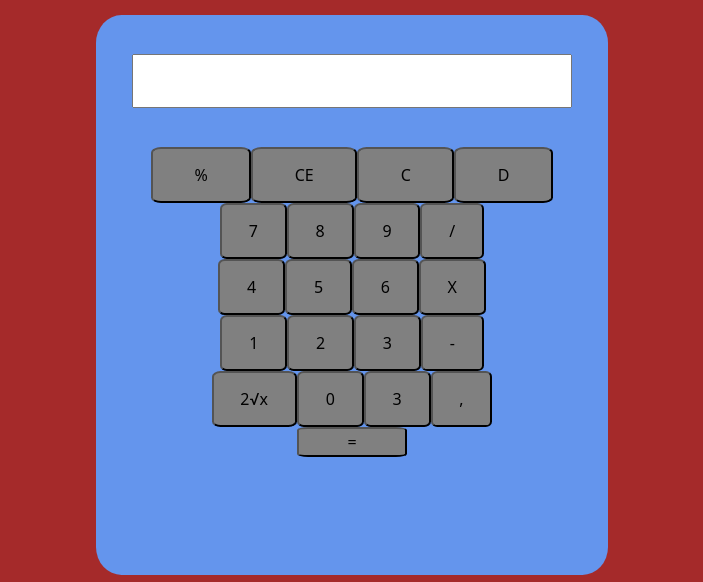
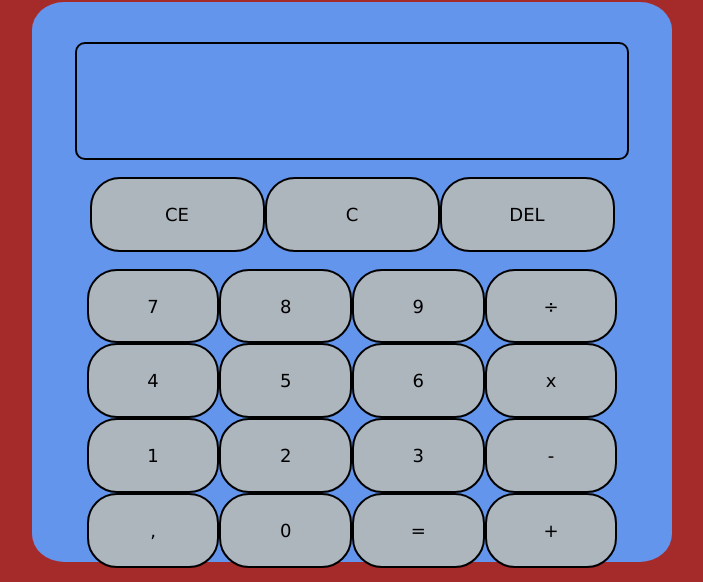
Before and after one commit to TardinRha/Calculadora, a plain HTML site: page calculadora.html in a window 1280 px wide. Shown: the part 105-687 px from the top of the page, without its empty margins (288-991 px from the left). Drawn offline with nearby package versions, Linux system fonts and the light colour scheme.

Commit message:
finishV1

```diff
--- a/calculadora.html
+++ b/calculadora.html
@@ -16,41 +16,41 @@
         <h1>Calculadora</h1>
     </header>
     <div class="container">
-
-        <textarea name="input" id="input" rows="2" readonly></textarea>
-
-        <div id="buttons1" class="div-button">
-            <button>%</button>
-            <button>CE</button>
-            <button>C</button>
-            <button>D</button>
+        <div id="textarea" class="div-textarea">
+            <textarea name="textComplete" id="textComplete" rows="2" readonly></textarea>
+            <textarea name="input" id="input" rows="2" readonly></textarea>
         </div>
-        <div id="buttons2" class="div-button button-maior">
-            <button>7</button>
-            <button>8</button>
-            <button>9</button>
-            <button>/</button>
+        <div id="buttons" class="buttons">
+            <div id="buttons1" class="div-button-1">
+                <button id="limpaUltimaEntrada" onclick="apagarUltimaEntrada()">CE</button>
+                <button id="limpaTudo" onclick="limparTudoTextArea()">C</button>
+                <button id="apagarUltimoNumero" onclick="apagarUltimoNumero()">DEL</button>
+            </div>
+            <div id="buttons2" class="div-button">
+                <button id="sete" onclick="clicarButton('sete')">7</button>
+                <button id="oito" onclick="clicarButton('oito')">8</button>
+                <button id="nove" onclick="clicarButton('nove')">9</button>
+                <button id="dividir" onclick="clicarButton('dividir')">÷</button>
+            </div>
+            <div id="buttons3" class="div-button">
+                <button id="quatro" onclick="clicarButton('quatro')">4</button>
+                <button id="cinco" onclick="clicarButton('cinco')">5</button>
+                <button id="seis" onclick="clicarButton('seis')">6</button>
+                <button id="multiplicar" onclick="clicarButton('multiplicar')">x</button>
+            </div>
+            <div id="buttons4" class="div-button">
+                <button id="um" onclick="clicarButton('um')">1</button>
+                <button id="dois" onclick="clicarButton('dois')">2</button>
+                <button id="tres" onclick="clicarButton('tres')">3</button>
+                <button id="subtrair" onclick="clicarButton('subtrair')">-</button>
+            </div>
+            <div id="buttons5" class="div-button">
+                <button id="virgula" onclick="clicarButton('virgula')">,</button>
+                <button id="zero" onclick="clicarButton('zero')">0</button>
+                <button id="igualdade"s onclick="botaoIgualdade()">=</button>
+                <button id="somar" onclick="clicarButton('somar')">+</button>
+            </div>
         </div>
-        <div id="buttons3" class="div-button button-maior">
-            <button>4</button>
-            <button>5</button>
-            <button>6</button>
-            <button>X</button>
-        </div>
-        <div id="buttons4" class="div-button button-maior">
-            <button>1</button>
-            <button>2</button>
-            <button>3</button>
-            <button>-</button>
-        </div>
-        <div id="buttons5" class="div-button button-maior">
-            <button>2√x</button>
-            <button>0</button>
-            <button>3</button>
-            <button>,</button>
-        </div>
-        <button>=</button>
-
     </div>
 
     <footer>
--- a/script.js
+++ b/script.js
@@ -0,0 +1,149 @@
+let entrada1 = 0;
+let entrada2 = 0;
+let operador = "";
+let resultado = 0;
+let textareaSuperior = document.getElementById("textComplete");
+let textareaInferior = document.getElementById("input");
+
+function limparTudoTextArea(){
+    textareaSuperior.textContent = "";
+    textareaInferior.textContent = "";
+}
+
+function apagarUltimaEntrada(){
+    textareaInferior.textContent = "";
+}
+
+function apagarUltimoNumero(){
+    textareaInferior.textContent = textareaInferior.textContent.slice(0, textareaInferior.textContent.length - 1);
+}
+
+ //clicar no botão
+ //se o operador nao tiver sido escolhido
+ //mostra o valor na tela
+ //se o operador for selecionado
+ //mostra o valor formado pra tela de cima junto com o operador
+ //proximo passo é selecionar o segundo valor da operação
+
+function clicarButton(id){
+    if(!operador){
+        if(id === "zero"){
+            textareaInferior.textContent += "0";
+        }
+        if(id === "um"){
+            textareaInferior.textContent += "1";
+        }
+        if(id === "dois"){
+            textareaInferior.textContent += "2";
+        }
+        if(id === "tres"){
+            textareaInferior.textContent += "3";
+        }
+        if(id === "quatro"){
+            textareaInferior.textContent += "4";
+        }
+        if(id === "cinco"){
+            textareaInferior.textContent += "5";
+        }
+        if(id === "seis"){
+            textareaInferior.textContent += "6";
+        }
+        if(id === "sete"){
+            textareaInferior.textContent += "7";
+        }
+        if(id === "oito"){
+            textareaInferior.textContent += "8";
+        }
+        if(id === "nove"){
+            textareaInferior.textContent += "9";
+        }
+        if(id === "virgula"){
+            textareaInferior.textContent += ".";
+        }
+        if(id === "somar"){
+            operador = "+";
+            entrada1 = Number(textareaInferior.textContent);
+            textareaSuperior.textContent = textareaInferior.textContent + " + ";
+            textareaInferior.textContent = "";
+        }
+        if(id === "subtrair"){
+            operador = "-";
+            entrada1 = Number(textareaInferior.textContent);
+            textareaSuperior.textContent = textareaInferior.textContent + " - ";
+            textareaInferior.textContent = "";
+        }
+        if(id === "dividir"){
+            operador = "/";
+            entrada1 = Number(textareaInferior.textContent);
+            textareaSuperior.textContent = textareaInferior.textContent + " / ";
+            textareaInferior.textContent = "";
+        }
+        if(id === "multiplicar"){
+            operador = "*";
+            entrada1 = Number(textareaInferior.textContent);
+            textareaSuperior.textContent = textareaInferior.textContent + " * ";
+            textareaInferior.textContent = "";
+        }
+    }
+
+    if(operador !== ""){
+        if(id === "zero"){
+            textareaInferior.textContent += "0";
+        }
+        if(id === "um"){
+            textareaInferior.textContent += "1";
+        }
+        if(id === "dois"){
+            textareaInferior.textContent += "2";
+        }
+        if(id === "tres"){
+            textareaInferior.textContent += "3";
+        }
+        if(id === "quatro"){
+            textareaInferior.textContent += "4";
+        }
+        if(id === "cinco"){
+            textareaInferior.textContent += "5";
+        }
+        if(id === "seis"){
+            textareaInferior.textContent += "6";
+        }
+        if(id === "sete"){
+            textareaInferior.textContent += "7";
+        }
+        if(id === "oito"){
+            textareaInferior.textContent += "8";
+        }
+        if(id === "nove"){
+            textareaInferior.textContent += "9";
+        }
+        if(id === "virgula"){
+            textareaInferior.textContent += ".";
+        }
+    }
+}
+
+//se clicar no botão de igual
+ //executar a operação de acordo com o operador
+ //acrescenta o segundo valor na tela de cima
+ //mostra o resultado da operação na tela de baixo
+function botaoIgualdade(){
+    entrada2 = Number(textareaInferior.textContent);
+    textareaSuperior.textContent += textareaInferior.textContent + " = ";
+
+    if(operador === "+"){
+        resultado = entrada1 + entrada2;
+    }
+    if(operador === "-"){
+        resultado = entrada1 - entrada2;
+    }
+    if(operador === "/"){
+        resultado = entrada1 / entrada2;
+    }
+    if(operador === "*"){
+        resultado = entrada1 * entrada2;
+    }
+
+    operador = "";
+    textareaInferior.textContent = resultado;
+}
--- a/style.css
+++ b/style.css
@@ -1,3 +1,8 @@
+
+html, body{
+    height: 100%;
+}
+
 body{
     display: flex;
     align-items: center;
@@ -8,24 +13,35 @@ body{
 }
 
 button{
-    background-color: gray;
-    padding-left: 10%;
-    padding-right: 10%;
-    border-radius: 10%;
+    background-color: #adb5bd;
+    width: 100%;
+    height: 100%;
+    font-size: large;
+    font-family: Verdana, Tahoma, sans-serif;
+    text-align: center;
+    border-radius: 30px;
+    border: #000 2px solid;
+}
+.buttons{
+    display: flex;
+    align-items: center;
+    flex-wrap: wrap;
+    justify-content: center;
+    height: 35%;
+}
+.div-button{
+    display: flex;
+    align-items: center;
+    width: 95%;
+    height: 40%;
 }
 
-.button-maior{
-    padding-left: 15%;
-    padding-right: 15%;
-}
-
-.div-button{
+.div-button-1{
     display: flex;
-    justify-content: center;
-    flex-wrap: nowrap;
-    flex-direction: row;
-    width: 85%;
-    height: 10%;
+    align-items: center;
+    margin: 3%;
+    width: 95%;
+    height: 40%;
 }
 
 footer{
@@ -33,15 +49,26 @@ footer{
 }
 
 header{
-    margin-top: 3%;
+    margin-top: 2%;
     margin-block-end: 2%;
+    font-family: Verdana, Tahoma, sans-serif;
+}
+.div-textarea{
+    display: flex;
+    flex-direction: column;
+    align-items: center;
+    border: solid 2px;
+    border-radius: 10px;
+    width: 90%;
+    padding: 5px;
+    margin-top: 15px;
 }
 
 textarea{
-    margin-top: 8%;
-    margin-block-end: 8%;
     resize: none;
-    width: 90%;
+    width: 80%;
+    background-color: cornflowerblue;
+    border: none;
 }
 
 .container{
@@ -49,14 +76,13 @@ textarea{
     flex-direction: column;
     align-items: center;
     justify-content: flex-start;
-    height: 70vh;
-    width: 40vw;
+    height: 70%;
+    width: 50%;
     background-color: cornflowerblue;
     border-radius: 5%;
     color: #000;
+    padding-top: 25px;
 }
-
-
 
 .logo-github{
     width: 4vw;
```
Also changed, not shown: 1 other file.
